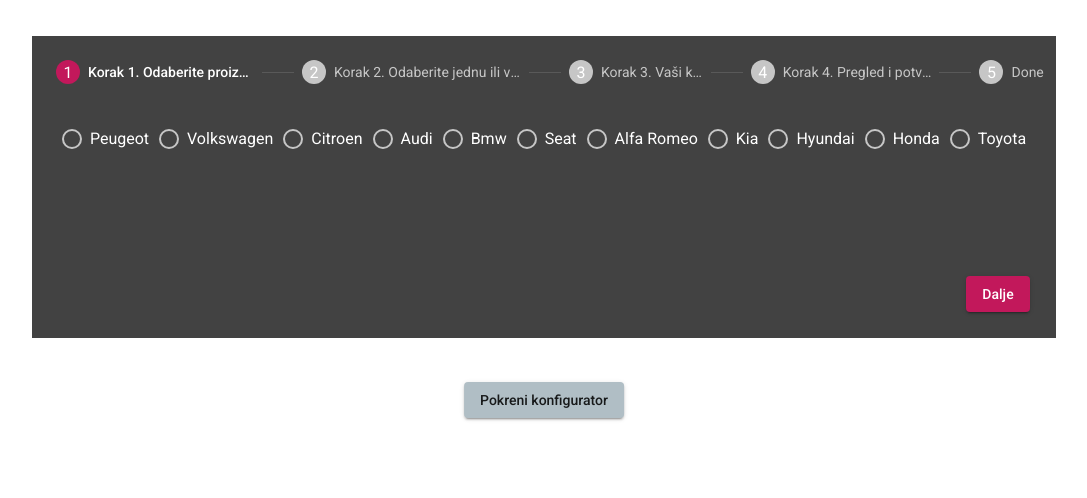
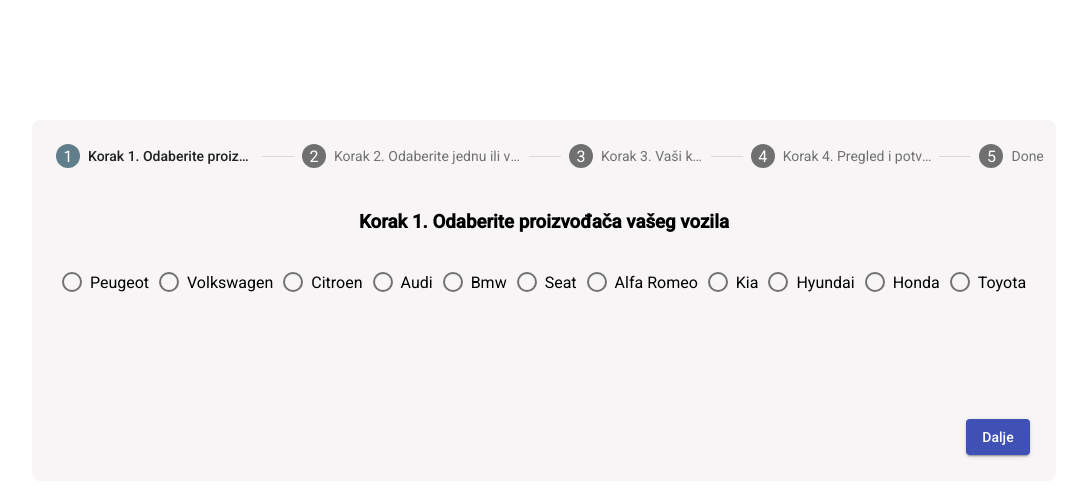
Before and after one commit to mrAsabol/konfigurator-servisa, an Angular app: page / in a window 1280 px wide. Both pictures are taken after a click on the button "Pokreni konfigurator". Shown: the top 498 px of the page, without its empty margins (96-1183 px from the left). Built offline with nearby package versions, Linux system fonts and the light colour scheme.

Commit message:
array bug fix + small css stuff

```diff
--- a/angular.json
+++ b/angular.json
@@ -24,7 +24,7 @@
               "src/assets"
             ],
             "styles": [
-              "./node_modules/@angular/material/prebuilt-themes/pink-bluegrey.css",
+              "src/theme.scss",
               "src/styles.css"
             ],
             "scripts": []
@@ -89,7 +89,7 @@
               "src/assets"
             ],
             "styles": [
-              "./node_modules/@angular/material/prebuilt-themes/pink-bluegrey.css",
+              "src/theme.scss",
               "src/styles.css"
             ],
             "scripts": []
--- a/src/app/app.component.html
+++ b/src/app/app.component.html
@@ -1,3 +1,3 @@
-<button mat-raised-button color="accent">Pokreni konfigurator</button>
+
 
 <app-konfigurator-stepper></app-konfigurator-stepper>
--- a/src/app/components/konfigurator-stepper/konfigurator-stepper.component.css
+++ b/src/app/components/konfigurator-stepper/konfigurator-stepper.component.css
@@ -1,9 +1,18 @@
-* {
-  color: #FFF
+.stepper-open-btn {
+  position: absolute;
+  top: 50%;
+  left: 50%;
+  transform: translate(-50%, -50%);
 }
 
-input {
-  color: #1d1d1d;
+.stepper-container {
+  background-color: #f7f5f5;
+  border-radius: 8px;
+  top: 15vh;
+}
+
+.stepper-container .center-header {
+  text-align: center;
 }
 
 button {
@@ -103,6 +112,7 @@
 
 .block-container {
   display: flex;
+  margin-top: 20px;
 }
 
 .left-block {
@@ -115,6 +125,11 @@
 
 .right-block li {
   list-style: none;
+}
+
+.bottom-block {
+  margin-top: 20px;
+  margin-bottom: 20px;
 }
 
 .dataOverview h3 {
--- a/src/app/components/konfigurator-stepper/konfigurator-stepper.component.html
+++ b/src/app/components/konfigurator-stepper/konfigurator-stepper.component.html
@@ -1,29 +1,32 @@
- <mat-horizontal-stepper linear class="stepper-container" #stepper>
+<button mat-raised-button color="accent" (click)="onDisplayStepper()" class="stepper-open-btn">Pokreni konfigurator</button>
+ <mat-horizontal-stepper linear class="stepper-container" #stepper *ngIf="displayStepper">
     <mat-step [stepControl]="formGroup1" >
       <form [formGroup]="formGroup1">
         <ng-template matStepLabel>Korak 1. Odaberite proizvođača vašeg vozila</ng-template>
+        <h3 class="center-header">Korak 1. Odaberite proizvođača vašeg vozila</h3>
         <mat-radio-group formControlName="firstCtrl" required class="step-group">
-            <mat-radio-button class="radio-btn" color="primary" value="{{item.name}}" *ngFor="let item of carArray" (change)="getSelectedRadio($event)" >{{item.name}}</mat-radio-button>
+            <mat-radio-button class="radio-btn" color="accent" value="{{item.name}}" *ngFor="let item of carArray" (change)="getSelectedRadio($event)" >{{item.name}}</mat-radio-button>
           </mat-radio-group>
         <div>
-          <button mat-raised-button matStepperNext color="primary" class="nextBtn">Dalje</button>
+          <button mat-raised-button matStepperNext color="accent" class="nextBtn">Dalje</button>
         </div>
       </form>
     </mat-step>
     <mat-step [stepControl]="formGroup2" >
         <form [formGroup]="formGroup2">
           <ng-template matStepLabel>Korak 2. Odaberite jednu ili više usluga za koje ste</ng-template>
+          <h3 class="center-header">Korak 2. Odaberite jednu ili više usluga za koje ste</h3>
           <div class="step-group">
-            <mat-checkbox (change)="checkCheckBoxvalue($event)" color="primary" class="radio-btn" *ngFor="let item of serviceArray" value="{{item.price}}" name="{{item.name}}" formControlName="secondCtrl" required>{{item.name}} ({{item.price}} kn)</mat-checkbox>
+            <mat-checkbox (change)="checkCheckBoxvalue($event)" color="accent" class="radio-btn" *ngFor="let item of serviceArray" value="{{item.price}}" name="{{item.name}}" formControlName="secondCtrl" required>{{item.name}} ({{item.price}} kn)</mat-checkbox>
           </div>
           <div class="sum-container">
               <div class="coupon" *ngIf="!isCouponDisplayed">
-                <button mat-button color="primary" (click)="diplayCoupon()">Imam kupon</button>
+                <button mat-button color="accent" (click)="diplayCoupon()">Imam kupon</button>
               </div>
               <div class="coupon-input" *ngIf="isCouponDisplayed">
                 <form (submit)="validateCoupon()">
                     <input [(ngModel)]="couponValue" name="couponValue">
-                    <button mat-raised-button type="submit" color="primary">Primjeni</button>
+                    <button mat-raised-button type="submit" color="accent">Primjeni</button>
                  </form>
               </div>
               <p [className]="couponValue === 'Tokić123' ? 'success-class' : 'error-class' ">{{couponMsg}}</p>
@@ -34,14 +37,15 @@
             <h3 *ngIf="serviceSumDiscounted != null">Ukupno: {{serviceSumDiscounted | number:'1.2-2' }} KN</h3>
           </div>
           <div class="step-btn-group">
-            <button mat-raised-button matStepperPrevious color="primary">Nazad</button>
-            <button mat-raised-button matStepperNext color="primary">Dalje</button>
+            <button mat-raised-button matStepperPrevious color="accent">Nazad</button>
+            <button mat-raised-button matStepperNext color="accent">Dalje</button>
           </div>
         </form>
     </mat-step>
     <mat-step [stepControl]="formGroup3" >
         <form [formGroup]="formGroup3" (submit)="saveContactData()" class="contact-form">
             <ng-template matStepLabel>Korak 3. Vaši kontakt podaci</ng-template>
+            <h3 class="center-header">Korak 3. Vaši kontakt podaci</h3>
             <mat-form-field class="form-field">
                 <mat-label>Ime i prezime</mat-label>
                 <input matInput required formControlName="nameCtrl"  name="name">
@@ -62,14 +66,15 @@
               <input class="text-area" type="text" matInput formControlName="messageCtrl" name="message">
             </mat-form-field>
             <div>
-                <button mat-raised-button matStepperPrevious color="primary">Nazad</button>
-                <button mat-raised-button matStepperNext color="primary" type="submit">Dalje</button>
+                <button mat-raised-button matStepperPrevious color="accent">Nazad</button>
+                <button mat-raised-button matStepperNext color="accent" type="submit">Dalje</button>
             </div>
         </form>
     </mat-step>
     <mat-step>
       <ng-template matStepLabel>Korak 4. Pregled i potvrda vašeg odabira</ng-template>
         <div class="dataOverview">
+          <h3 class="center-header">Korak 4. Pregled i potvrda vašeg odabira</h3>
             <p class="top-text">Molimo vas da još jednom pregledate i potvrdite unesene podatke. Ukoliko želite promijeniti neki od podataka, možete pritisnuti
                gumb za uređivanje pored svake od kategorija. Kada ste provjerili i potvrdili ispravnost svojih podataka pristisnite gumb pošalji na dnu,
                za slanje upita za servis.
@@ -77,24 +82,24 @@
             <div class="block-container">
               <div class="left-block">
                 <h3>MODEL VOZILA</h3>
-                <button mat-raised-button color="primary" (click)="editStepOne(stepper)" class="editBtn">Uredi</button>
+                <button mat-raised-button color="accent" (click)="editStepOne(stepper)" class="editBtn">Uredi</button>
                 <h4>{{selectedModel}}</h4>
               </div>
               <div class="right-block">
                 <h3>ODABRANE USLUGE</h3>
-                <button mat-raised-button color="primary" (click)="editStepTwo(stepper)" class="editBtn">Uredi</button>
+                <button mat-raised-button color="accent" (click)="editStepTwo(stepper)" class="editBtn">Uredi</button>
                 <ul>
                   <li *ngFor="let item of selectedServicesArray">{{item.name}} {{item.price}}KN</li>
                   <br>
                   <li *ngIf="isCouponValid">Popust (30%): -{{serviceDiscount}}KN</li>
-                  <li>Ukupno: {{serviceSumDiscounted | number:'1.2-2' }} KN</li>
+                  <li class="success-class">Ukupno: {{serviceSumDiscounted | number:'1.2-2' }} KN</li>
                 </ul>
               </div>
             </div>
             <hr>
-            <div class="bottomBlock">
+            <div class="bottom-block">
               <h3>KONTAKT PODACI</h3>
-              <button mat-raised-button color="primary" (click)="editStepThree(stepper)"  class="editBtn">Uredi</button>
+              <button mat-raised-button color="accent" (click)="editStepThree(stepper)"  class="editBtn">Uredi</button>
               <table>
                 <tr>
                   <td>Ime i prezime: {{nameValue}}</td>
@@ -107,8 +112,8 @@
               </table>
             </div>
             <hr>
-            <button mat-raised-button matStepperPrevious color="primary">Nazad</button>
-            <button mat-raised-button matStepperNext color="primary">Pošalji</button>
+            <button mat-raised-button matStepperPrevious color="accent">Nazad</button>
+            <button mat-raised-button matStepperNext color="accent">Pošalji</button>
         </div>
     </mat-step>
     <mat-step>
--- a/src/app/components/konfigurator-stepper/konfigurator-stepper.component.ts
+++ b/src/app/components/konfigurator-stepper/konfigurator-stepper.component.ts
@@ -1,7 +1,7 @@
 import { Component, OnInit } from '@angular/core';
 import {FormBuilder, FormGroup, Validators} from '@angular/forms';
-import { ISelectedServices } from '../../selected-services';
 import { MatStepper } from '@angular/material/stepper';
+import { SelectedServices } from '../../selected-services';
 
 @Component({
   selector: 'app-konfigurator-stepper',
@@ -13,6 +13,7 @@
   formGroup2: FormGroup;
   formGroup3: FormGroup;
 
+  displayStepper = false;
   serviceSum: number = null;
   serviceSumDiscounted = this.serviceSum;
   serviceDiscount: number;
@@ -25,13 +26,7 @@
   emailValue: string;
   phoneValue: number;
   messageValue: any = '';
-
   selectedModel: string;
-  public selectedServices: ISelectedServices = {
-    name: '',
-    price: null,
-  };
-
   selectedServicesArray: any[] = [];
 
   public carArray = [
@@ -85,21 +80,34 @@
       this.serviceDiscount = this.serviceSum * 0.30;
       this.serviceSumDiscounted = this.serviceSum * 0.70;
       this.couponMsg = 'Hvala vam, unijeli ste ispravan kod kupona';
-    }else {
+    }else if (this.couponValue && this.couponValue !== 'Tokić123') {
       this.couponMsg = 'Kupon nije ispravan!';
     }
+  }
+
+  onDisplayStepper(){
+    this.displayStepper = true;
   }
 
   checkCheckBoxvalue(event){
     if (event.checked){
       this.serviceSum += +event.source.value;
       this.serviceSumDiscounted = this.serviceSum;
-      this.selectedServices.name = event.source.name;
-      this.selectedServices.price = event.source.value;
-      this.selectedServicesArray.push(this.selectedServices);
+      this.validateCoupon();
+      const selectedArr = new SelectedServices();
+      selectedArr.name = event.source.name;
+      selectedArr.price = event.source.value;
+      this.selectedServicesArray.push(selectedArr);
+
     } else {
       this.serviceSum -= +event.source.value;
       this.serviceSumDiscounted = this.serviceSum;
+      this.validateCoupon();
+      for (let i = 0; i < this.selectedServicesArray.length; i++) {
+        if (this.selectedServicesArray[i].name === event.source.name) {
+          this.selectedServicesArray.splice(i, 1);
+        }
+      }
     }
   }
 
--- /dev/null
+++ b/src/theme.scss
@@ -0,0 +1,9 @@
+@import '~@angular/material/theming';
+@include mat-core();
+
+$my-app-primary: mat-palette($mat-blue-grey);
+$my-app-accent:  mat-palette($mat-indigo);
+
+$my-app-theme: mat-light-theme($my-app-primary, $my-app-accent);
+
+@include angular-material-theme($my-app-theme);
```
Also changed, not shown: src/app/selected-services.ts (+4 -3 lines), src/styles.css (line endings or trailing spaces).
